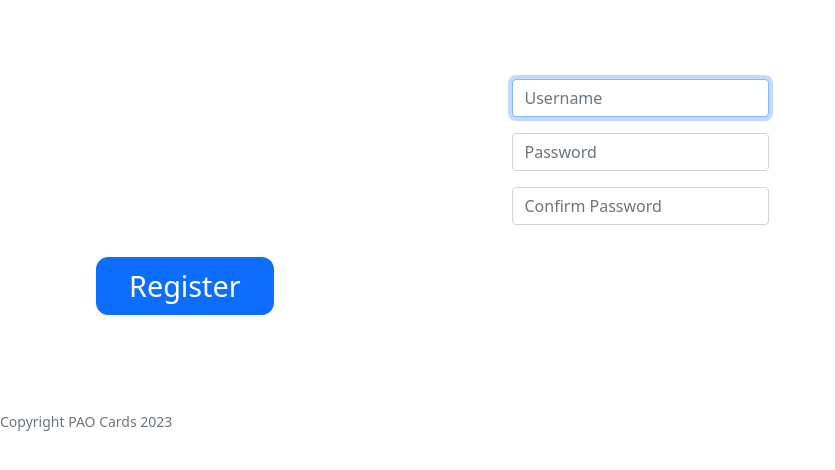
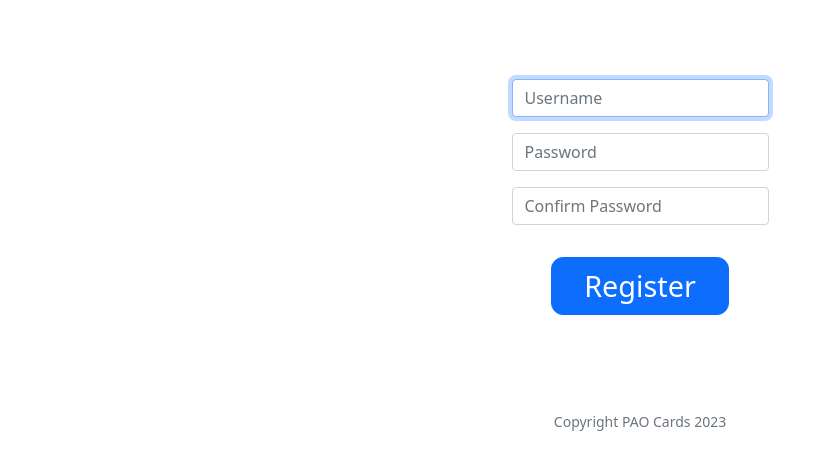
Before and after one commit to d-bliss/paocards, a Flask app: page /register in a window 1280 px wide. Shown: the part 112-582 px from the top of the page, without its empty margins (0-835 px from the left). Run offline with Flask 2, Linux system fonts and the light colour scheme; some libraries are stand-ins or nearby versions.

Commit message:
Mon, Jan 23, 2023, 4:50 AM +00:00

```diff
--- a/static/styles.css
+++ b/static/styles.css
@@ -78,7 +78,7 @@ nav .navbar-brand .green {
 
 /* Changes alignmet of the saved cards table text */
 .text-center {
-    text-align: left !important;
+    text-align: center !important;
 }
 
 .text-success {
```
Also changed, not shown: 1 other file.
